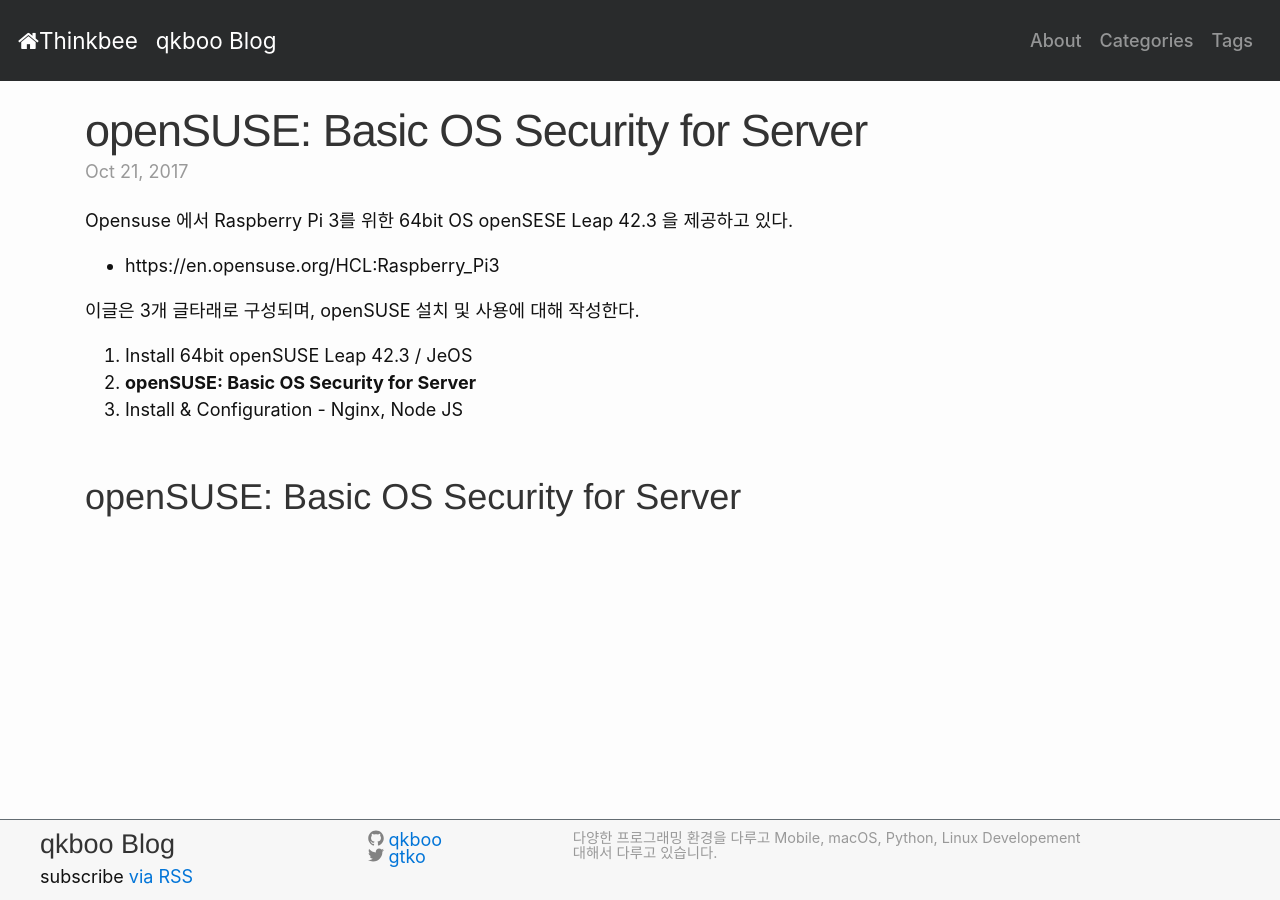
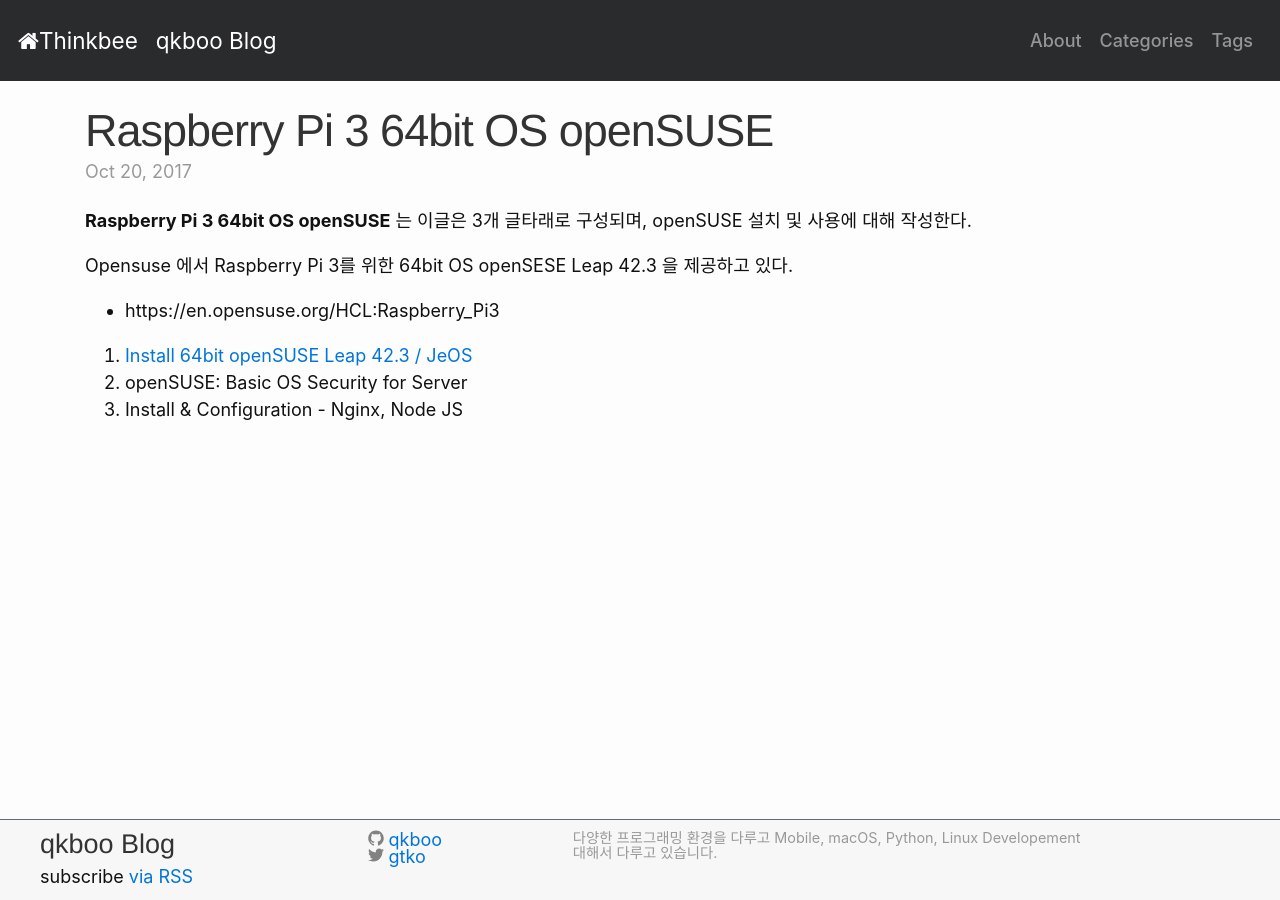
Before and after one commit to webhacking/qkboo.github.io, a Jekyll site: the page built from _posts/raspberrypi/2017-10-20-opensuse-rpi3.markdown, in a window 1280 px wide. Built offline with Jekyll 4.4.1, drawn with Linux system fonts in a browser that asks for light colours; nearby versions of some CDN libraries; comment, search, counter and statistics services are not loaded.

Commit message:
post: openSUSE for Raspberry Pi 3 contents

```diff
--- a/_posts/raspberrypi/2017-10-20-opensuse-rpi3.markdown
+++ b/_posts/raspberrypi/2017-10-20-opensuse-rpi3.markdown
@@ -1,19 +1,16 @@
 ---
-title: "openSUSE: Basic OS Security for Server"
-date: 2017-10-21 10:00:00 +0900
+title: "Raspberry Pi 3 64bit OS openSUSE"
+date: 2017-10-20 09:00:00 +0900
 layout: post
 tags: [Raspberry Pi 3, openSUSE, Linux]
 categories: [Raspberry Pi, Linux]
 ---
 
+**Raspberry Pi 3 64bit OS openSUSE** 는 이글은 3개 글타래로 구성되며, openSUSE 설치 및 사용에 대해 작성한다.
+
 Opensuse 에서 Raspberry Pi 3를 위한 64bit OS openSESE Leap 42.3 을 제공하고 있다.
  - https://en.opensuse.org/HCL:Raspberry_Pi3
 
-이글은 3개 글타래로 구성되며, openSUSE 설치 및 사용에 대해 작성한다.
-
-  1. Install 64bit openSUSE Leap 42.3 / JeOS
-  2. **openSUSE: Basic OS Security for Server**
+  1. [Install 64bit openSUSE Leap 42.3 / JeOS]({% post_url /raspberrypi/2017-10-20-opensuse-jeos-1install %})
+  2. openSUSE: Basic OS Security for Server
   3. Install & Configuration - Nginx, Node JS
-
-
-## openSUSE: Basic OS Security for Server
```
